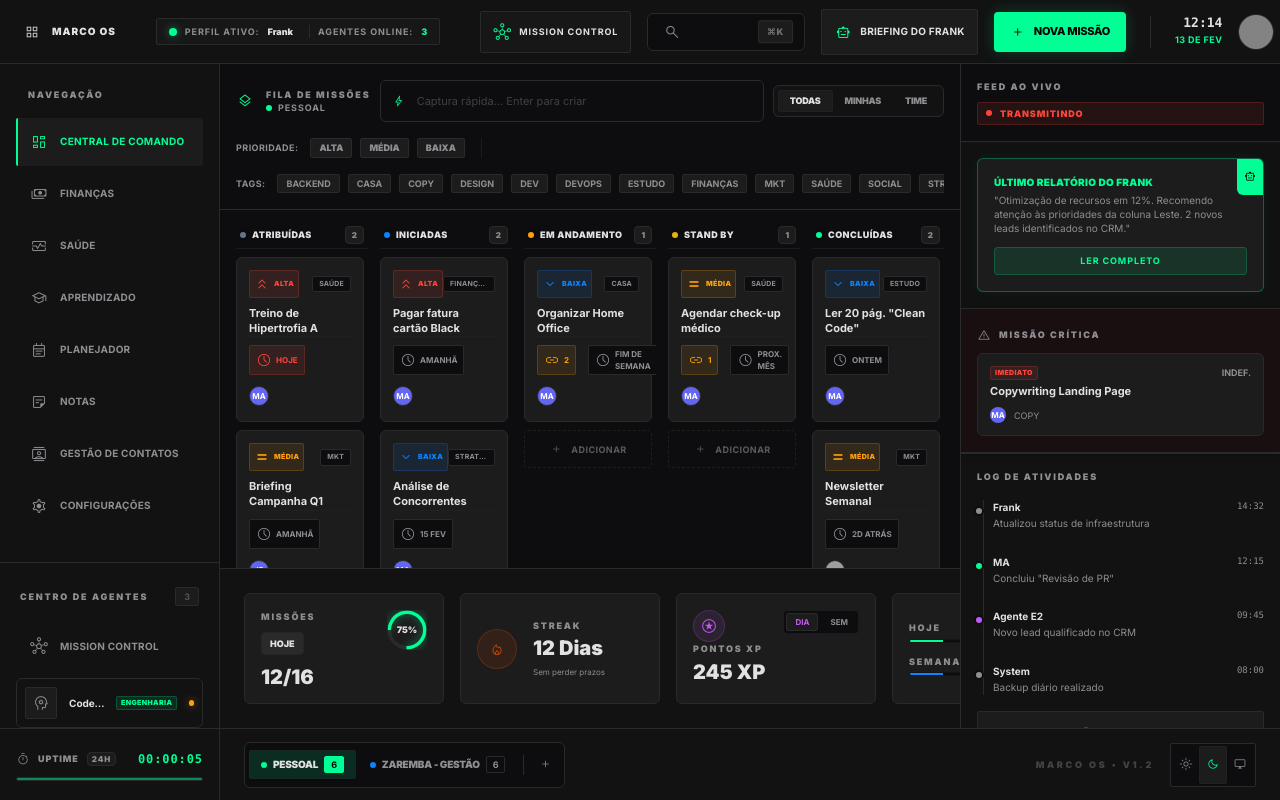
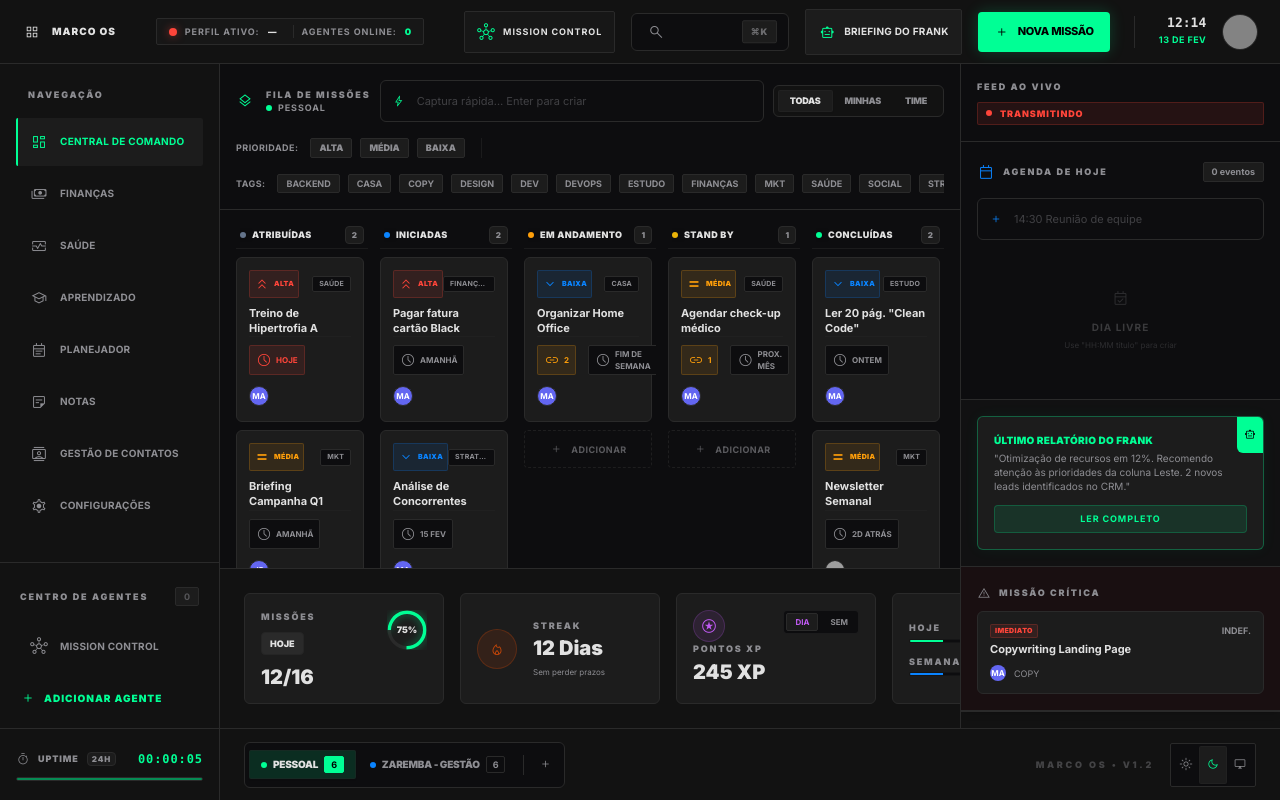
Before and after one commit to marcoraza/marco_os, a React (Vite) app: page / in a window 1280 px wide. Built offline with nearby package versions, Linux system fonts and the light colour scheme; grey boxes are pictures that could not be loaded.

Commit message:
B6: AgendaWidget - agenda de hoje com criação rápida HH:MM título

```diff
--- a/App.tsx
+++ b/App.tsx
@@ -664,6 +664,8 @@ const App: React.FC = () => {
                 activeProjectId={activeProjectId}
                 projects={projects}
                 onAddTask={() => setIsMissionModalOpen(true)}
+                events={events}
+                setEvents={setEvents}
               />
             )}
             {currentView === 'finance'         && <Finance />}
--- /dev/null
+++ b/components/AgendaWidget.tsx
@@ -0,0 +1,96 @@
+import React, { useState } from 'react';
+import type { StoredEvent } from '../data/models';
+import { Icon, Card, SectionLabel } from './ui';
+
+interface AgendaWidgetProps {
+  events: StoredEvent[];
+  setEvents: React.Dispatch<React.SetStateAction<StoredEvent[]>>;
+  activeProjectId: string;
+}
+
+const AgendaWidget: React.FC<AgendaWidgetProps> = ({ events, setEvents, activeProjectId }) => {
+  const [quickInput, setQuickInput] = useState('');
+  const today = new Date().toISOString().slice(0, 10);
+
+  const todayEvents = events
+    .filter(e => e.date === today)
+    .sort((a, b) => (a.time ?? '').localeCompare(b.time ?? ''));
+
+  const handleQuickAdd = (e: React.KeyboardEvent<HTMLInputElement>) => {
+    if (e.key !== 'Enter' || !quickInput.trim()) return;
+    const input = quickInput.trim();
+    // Parse "HH:MM título"
+    const match = input.match(/^(\d{1,2}):(\d{2})\s+(.+)$/);
+    const now = new Date().toISOString();
+    const id = crypto?.randomUUID?.() ?? `event-${Date.now()}`;
+
+    if (match) {
+      const time = `${match[1].padStart(2, '0')}:${match[2]}`;
+      const title = match[3];
+      setEvents(prev => [...prev, { id, title, date: today, time, createdAt: now, updatedAt: now, projectId: activeProjectId }]);
+    } else {
+      setEvents(prev => [...prev, { id, title: input, date: today, createdAt: now, updatedAt: now, projectId: activeProjectId }]);
+    }
+    setQuickInput('');
+  };
+
+  const deleteEvent = (id: string) => {
+    setEvents(prev => prev.filter(e => e.id !== id));
+  };
+
+  return (
+    <div className="flex flex-col gap-3">
+      <div className="flex items-center justify-between">
+        <div className="flex items-center gap-2">
+          <Icon name="calendar_today" size="lg" className="text-accent-blue" />
+          <SectionLabel className="text-[11px] text-text-primary tracking-[0.1em]">Agenda de Hoje</SectionLabel>
+        </div>
+        <span className="text-[9px] font-bold text-text-secondary bg-surface px-2 py-0.5 rounded-sm border border-border-panel">
+          {todayEvents.length} evento{todayEvents.length !== 1 ? 's' : ''}
+        </span>
+      </div>
+
+      {/* Quick add */}
+      <div className="relative">
+        <Icon name="add" size="sm" className="absolute left-3 top-1/2 -translate-y-1/2 text-accent-blue" />
+        <input
+          type="text"
+          value={quickInput}
+          onChange={e => setQuickInput(e.target.value)}
+          onKeyDown={handleQuickAdd}
+          placeholder='14:30 Reunião de equipe'
+          className="w-full bg-bg-base border border-border-panel rounded-md pl-9 pr-3 py-2 text-[11px] text-text-primary focus:outline-none focus:border-accent-blue/50 transition-colors placeholder:text-text-secondary/40"
+        />
+      </div>
+
+      {/* Events list */}
+      <div className="space-y-2 max-h-60 overflow-y-auto">
+        {todayEvents.length === 0 && (
+          <div className="flex flex-col items-center justify-center py-8">
+            <Icon name="event_available" size="lg" className="text-text-secondary/25 mb-2" />
+            <p className="text-[10px] font-bold text-text-secondary/35 uppercase tracking-widest">Dia livre</p>
+            <p className="text-[8px] text-text-secondary/25 mt-1">Use "HH:MM título" para criar</p>
+          </div>
+        )}
+        {todayEvents.map(ev => (
+          <Card key={ev.id} className="p-3 flex items-center gap-3 group">
+            {ev.time ? (
+              <span className="text-[11px] font-mono font-bold text-accent-blue shrink-0 w-12">{ev.time}</span>
+            ) : (
+              <span className="text-[11px] font-mono font-bold text-text-secondary/50 shrink-0 w-12">—</span>
+            )}
+            <span className="text-[11px] text-text-primary flex-1 truncate">{ev.title}</span>
+            <button
+              onClick={() => deleteEvent(ev.id)}
+              className="opacity-0 group-hover:opacity-100 text-text-secondary hover:text-accent-red transition-all shrink-0"
+            >
+              <Icon name="close" size="sm" />
+            </button>
+          </Card>
+        ))}
+      </div>
+    </div>
+  );
+};
+
+export default AgendaWidget;
--- a/components/Dashboard.tsx
+++ b/components/Dashboard.tsx
@@ -1,7 +1,9 @@
 import React, { useState } from 'react';
 import { Task, Project } from '../App';
+import type { StoredEvent } from '../data/models';
 import { Icon, Badge, Card, SectionLabel, StatusDot } from './ui';
 import { cn } from '../utils/cn';
+import AgendaWidget from './AgendaWidget';
 
 interface DashboardProps {
   tasks: Task[];
@@ -10,9 +12,11 @@ interface DashboardProps {
   activeProjectId: string;
   projects: Project[];
   onAddTask?: () => void;
+  events: StoredEvent[];
+  setEvents: React.Dispatch<React.SetStateAction<StoredEvent[]>>;
 }
 
-const Dashboard: React.FC<DashboardProps> = ({ tasks, setTasks, onTaskClick, activeProjectId, projects, onAddTask }) => {
+const Dashboard: React.FC<DashboardProps> = ({ tasks, setTasks, onTaskClick, activeProjectId, projects, onAddTask, events, setEvents }) => {
   const activeProject = projects.find(p => p.id === activeProjectId);
   // Quick Capture
   const [quickCapture, setQuickCapture] = useState('');
@@ -514,6 +518,11 @@ const Dashboard: React.FC<DashboardProps> = ({ tasks, setTasks, onTaskClick, act
                 </div>
             </div>
 
+            {/* Slot 0: Agenda Widget */}
+            <div className="p-4 border-b border-border-panel">
+                <AgendaWidget events={events} setEvents={setEvents} activeProjectId={activeProjectId} />
+            </div>
+
             {/* Slot 1: Frank's Last Report */}
             <div className="p-4 border-b border-border-panel bg-surface/30">
                 <Card className="bg-header-bg border-brand-mint/30 p-4 relative overflow-hidden shadow-[0_0_15px_rgba(0,255,149,0.05)] group hover:border-brand-mint/60">
```
